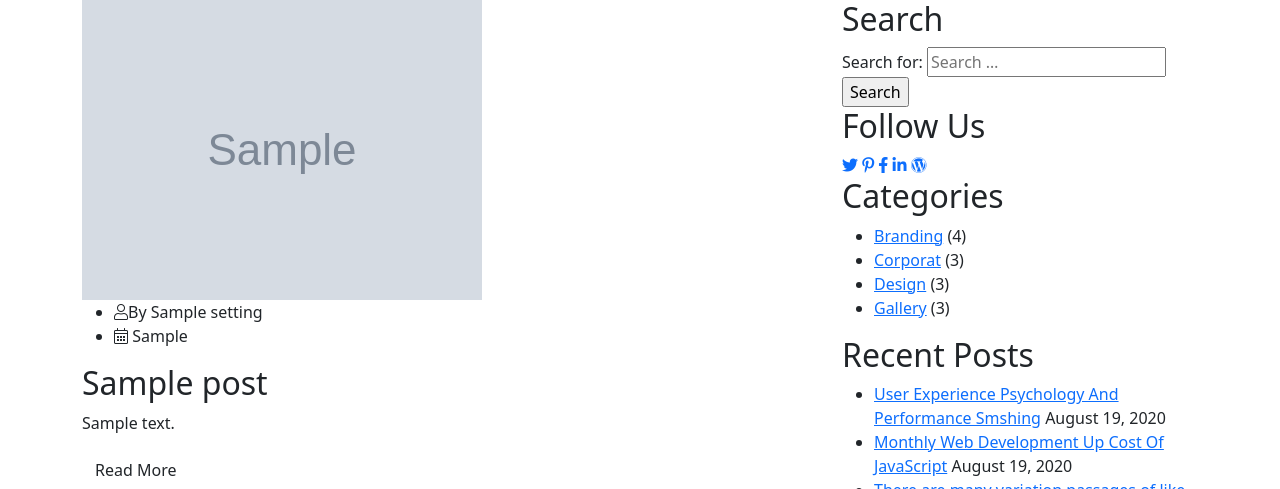
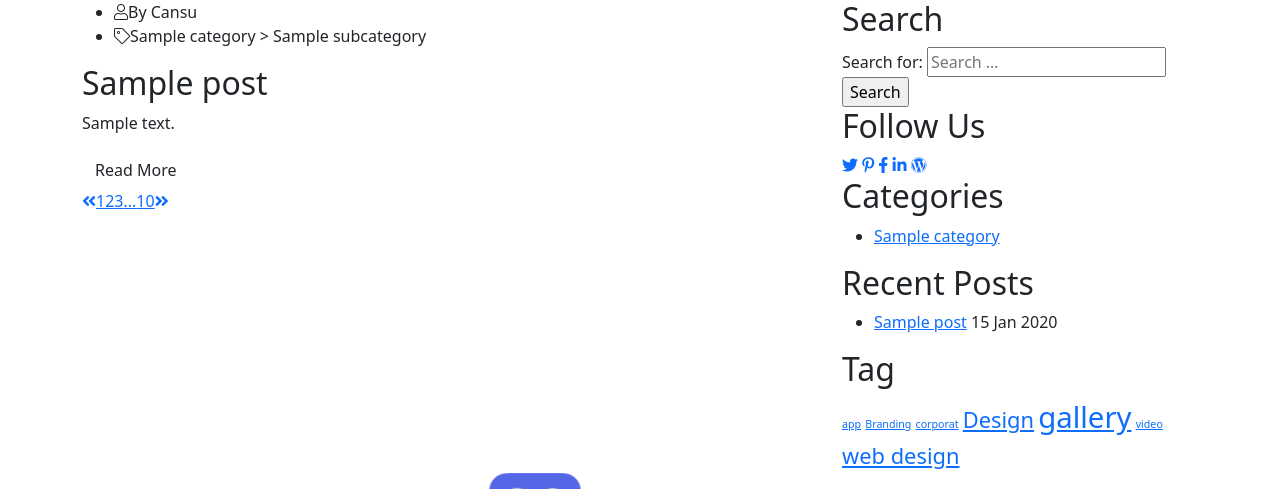
Before and after one commit to CansuPiroglu/portfolio, a PHP site: page /blog.php in a window 1280 px wide. Shown: the part 366-855 px from the top of the page. Run offline with PHP 8.4, Linux system fonts and the light colour scheme; tables that the repository leaves empty or names only in its code hold one stand-in row (values such as "Sample post"); grey boxes marked "Sample" are stand-in pictures; grey boxes are pictures that could not be loaded.

Commit message:
blog.php sayfasına veri tabanından veriler eklendi, üç tablo birbiriyle bağlandı ve ekrana bastırıldı
INNER JOIN ile categories, subcategories ve posts tabloları birbirine bağlandı. Ekrana da bu alt bağlantılar bastırıldı.

```diff
--- a/blog.php
+++ b/blog.php
@@ -21,6 +21,40 @@ try {
     $cikti2 = $sorgu2->fetch(PDO::FETCH_ASSOC);
 
     #echo "Adı: " . $cikti1["name"] . "<br /> Soyadı: " . $cikti1["surname"] . "<br /> E-posta: " . $cikti1["email"] . "<br /> Deneyim: " . $cikti1["experience_year"] ." Yıl";
+
+
+                // Tüm yazıları kategori bilgileriyle birlikte çek
+            $sorgu = $baglanti->query("
+                SELECT
+                    posts.id,
+                    posts.title,
+                    posts.content,
+                    posts.status,
+                    posts.created_at,
+                    subcategories.name AS alt_kategori,
+                    categories.name AS ana_kategori
+                FROM posts
+                INNER JOIN subcategories ON posts.subcategory_id = subcategories.id
+                INNER JOIN categories ON subcategories.category_id = categories.id
+                WHERE posts.status = 'active'
+            ");
+            $yazilar = $sorgu->fetchAll(PDO::FETCH_ASSOC);
+
+            // Sidebar için kategoriler
+            $kategori_sorgu = $baglanti->query("SELECT * FROM categories");
+            $kategoriler = $kategori_sorgu->fetchAll(PDO::FETCH_ASSOC);
+
+            // Sidebar için son yazılar
+            $son_yazilar_sorgu = $baglanti->query("
+                SELECT posts.id, posts.title, posts.created_at
+                FROM posts
+                WHERE status = 'active'
+                ORDER BY id DESC
+                LIMIT 5
+            ");
+            $son_yazilar = $son_yazilar_sorgu->fetchAll(PDO::FETCH_ASSOC);
+
+
 
 } catch (PDOException $e) {
     die($e->getMessage());
@@ -146,43 +180,24 @@ $baglanti = null;
                 <div class="container">
                     <div class="row">
                         <div class="col-lg-8">
+
+                            <?php foreach($yazilar as $yazi): ?>
                                 <div class="bsingle__post mb-50">
-                                <div class="bsingle__post-thumb">
-                                    <img src="<?php echo $cikti2["web_image"]; ?>" alt="">
-                                </div>
                                     <div class="bsingle__content">
                                         <div class="meta-info">
                                             <ul>
-                                            <li><i class="fal fa-user"></i>By <?php echo $cikti1["name"]; ?></li>
-                                            <li><i class="fal fa-calendar-alt"></i>  <?php echo $cikti1["tarih"]; ?></li>
+                                                <li><i class="fal fa-user"></i>By Cansu</li>
+                                                <li><i class="fal fa-tag"></i><?php echo $yazi['ana_kategori']; ?> > <?php echo $yazi['alt_kategori']; ?></li>
                                             </ul>
                                         </div>
-                                    <h2><a href="blog-details.html"> </a><?php echo $cikti2["title"]; ?></h2>
-                                   <p><?php echo $cikti2["content"]; ?></p>
+                                        <h2><?php echo $yazi['title']; ?></h2>
+                                        <p><?php echo substr($yazi['content'], 0, 150); ?></p>
                                         <div class="blog__btn">
                                             <a href="#" class="btn">Read More</a>
                                         </div>
                                     </div>
                                 </div>
-                            <div class="bsingle__post mb-50">
-                                <div class="bsingle__post-thumb video-p">
-                                    <img src="<?php echo $cikti2["web_video_kapak"]; ?>" alt="">
-                                    <a href="<?php echo $cikti2["web_video"]; ?>" class="video-i popup-video"><i class="fas fa-play"></i></a>
-                                </div>
-                                <div class="bsingle__content">
-                                    <div class="meta-info">
-                                        <ul>
-                                            <li><i class="fal fa-user"></i>By <?php echo $cikti1["name"]; ?></li>
-                                            <li><i class="far fa-comments"></i>35 Comments</li>
-                                        </ul>
-                                    </div>
-                                    <h2><a href="blog-details.html"><?php echo $cikti2["title"]; ?></a></h2>
-                                    <p><?php echo $cikti2["content"]; ?></p>
-                                    <div class="blog__btn">
-                                        <a href="#" class="btn">Read More</a>
-                                    </div>
-                                </div>
-                            </div>
+                            <?php endforeach; ?>
 
                             <div class="pagination-wrap mb-50">
                                 <nav>
@@ -222,32 +237,28 @@ $baglanti = null;
                                     </div>
                                  </div>
                               </section>
+
                               <section id="categories-1" class="widget widget_categories">
                                 <h2 class="widget-title">Categories</h2>
                                 <ul>
-                                    <li class="cat-item cat-item-16"><a href="#">Branding</a> (4)</li>
-                                    <li class="cat-item cat-item-23"><a href="#">Corporat</a> (3)</li>
-                                    <li class="cat-item cat-item-18"><a href="#">Design</a> (3)</li>
-                                    <li class="cat-item cat-item-22"><a href="#">Gallery</a> (3)</li>
+                                    <?php foreach($kategoriler as $k): ?>
+                                    <li class="cat-item"><a href="#"><?php echo $k['name']; ?></a></li>
+                                    <?php endforeach; ?>
                                 </ul>
                               </section>
+
                               <section id="recent-posts-4" class="widget widget_recent_entries">
                                 <h2 class="widget-title">Recent Posts</h2>
                                 <ul>
+                                    <?php foreach($son_yazilar as $s): ?>
                                     <li>
-                                       <a href="#">User Experience Psychology And Performance Smshing</a>
-                                       <span class="post-date">August 19, 2020</span>
+                                        <a href="#"><?php echo $s['title']; ?></a>
+                                        <span class="post-date"><?php echo date('d M Y', strtotime($s['created_at'])); ?></span>
                                     </li>
-                                    <li>
-                                       <a href="#">Monthly Web Development Up Cost Of JavaScript</a>
-                                       <span class="post-date">August 19, 2020</span>
-                                    </li>
-                                    <li>
-                                       <a href="#">There are many variation passages of like available.</a>
-                                       <span class="post-date">August 19, 2020</span>
-                                    </li>
+                                    <?php endforeach; ?>
                                 </ul>
                               </section>
+
                               <section id="tag_cloud-1" class="widget widget_tag_cloud">
                                  <h2 class="widget-title">Tag</h2>
                                  <div class="tagcloud">
```
Lines whose indentation alone changed are shown as unchanged.
